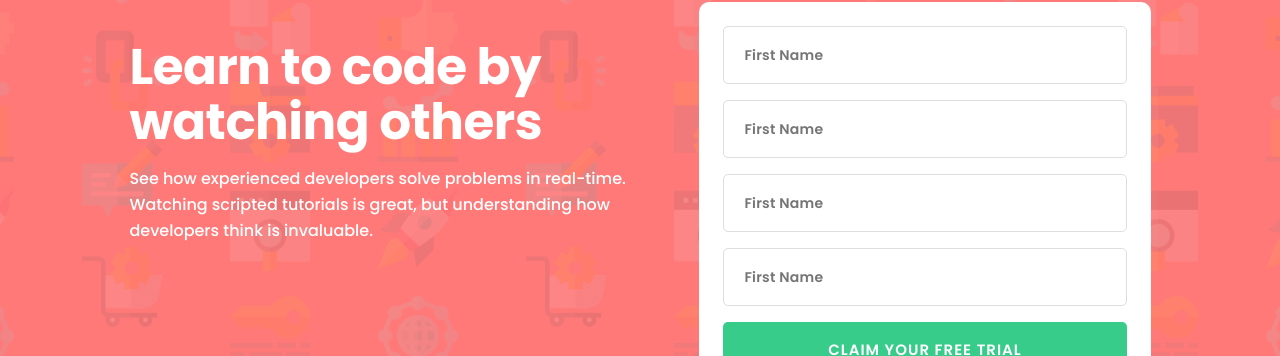
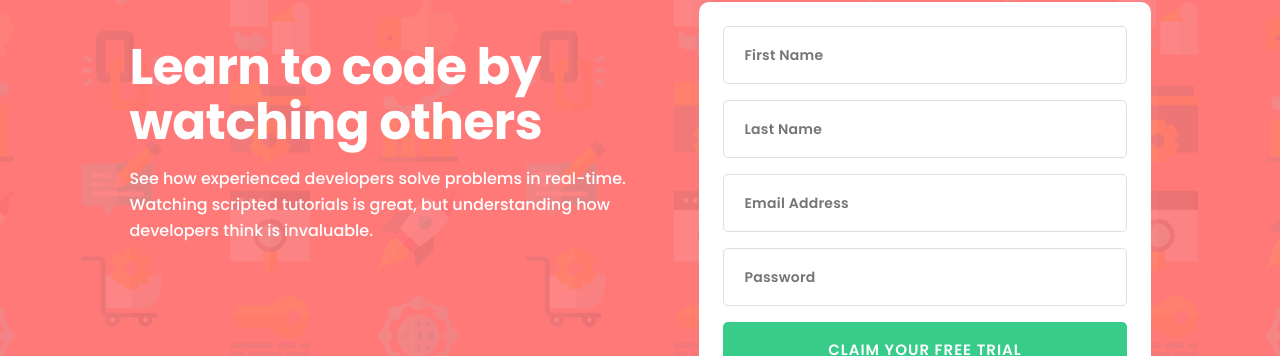
Before and after one commit to AchiGel/component-with-signUp-form, a React (Create React App) app: page / in a window 1280 px wide. Shown: the part 172-528 px from the top of the page. Built offline with nearby package versions, Linux system fonts and the light colour scheme.

Commit message:
change inputs structure

```diff
--- a/src/components/FormDiv/FormDiv.js
+++ b/src/components/FormDiv/FormDiv.js
@@ -1,41 +1,14 @@
-import { useState } from "react";
+import FormDivInputs from "../FromDivInputs/FormDivInputs";
 import "./formDiv.css";
 
 function FormDiv() {
-  const [firstName, setFirstName] = useState("");
-  const [firstNameError, setFirstNameError] = useState("");
-  const [warning, setWarning] = useState(false);
-
-  function handleTextInput(e) {
-    const value = e.target.value;
-    setFirstName(value);
-
-    if (value.trim() === "") {
-      setFirstNameError("First Name cannot be empty");
-      setWarning(true);
-    } else if (value.length < 2) {
-      setFirstNameError("First name must be at least 2 characters");
-      setWarning(true);
-    } else {
-      setFirstNameError("");
-      setWarning(false);
-    }
-  }
-
   return (
     <div className="form-div">
       <form className="trial-form">
-        <input
-          className={warning ? "trial-form warning-input" : ""}
-          onChange={handleTextInput}
-          type="text"
-          placeholder="First Name"
-          value={firstName}
-        />
-        {firstNameError && <p className="error warning">{firstNameError}</p>}
-        <input type="text" placeholder="First Name" />
-        <input type="email" placeholder="First Name" />
-        <input type="password" placeholder="First Name" />
+        <FormDivInputs type="text" placeholder="First Name" />
+        <FormDivInputs type="text" placeholder="Last Name" />
+        <FormDivInputs type="email" placeholder="Email Address" />
+        <FormDivInputs type="password" placeholder="Password" />
         <button type="submit">CLAIM YOUR FREE TRIAL</button>
       </form>
       <p>
--- /dev/null
+++ b/src/components/FromDivInputs/FormDivInputs.js
@@ -0,0 +1,5 @@
+function FormDivInputs(props) {
+  return <input type={props.type} placeholder={props.placeholder} />;
+}
+
+export default FormDivInputs;
```
